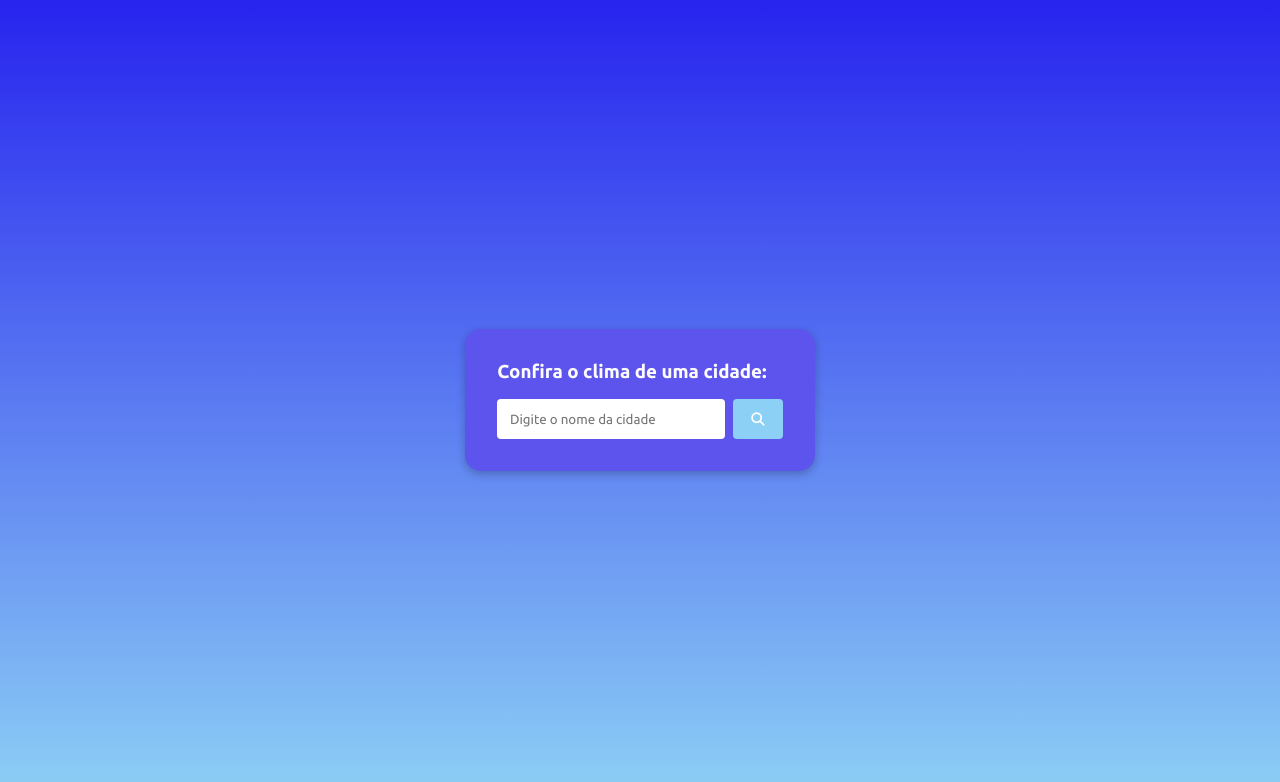
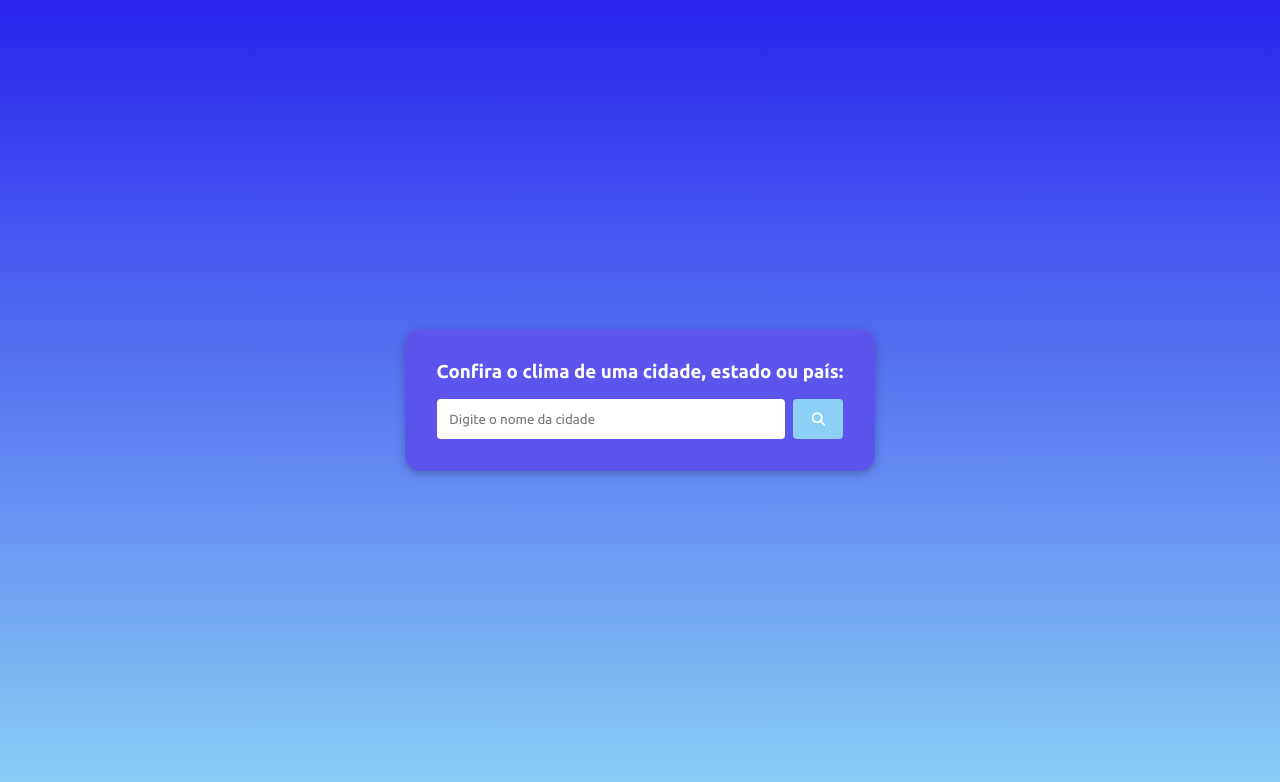
Before and after one commit to kawasousa/Weather-WebPage, a plain HTML site: page index.html in a window 1280 px wide. Drawn offline with Linux system fonts and the light colour scheme.

Commit message:
:recycle: refactor: Altera o título do formulário

```diff
--- a/index.html
+++ b/index.html
@@ -23,7 +23,7 @@
 <body>
     <div class="container">
         <div class="form">
-            <h3>Confira o clima de uma cidade:</h3>
+            <h3>Confira o clima de uma cidade, estado ou país:</h3>
             <div class="form-input-container">
                 <input type="text" placeholder="Digite o nome da cidade" id="city-input">
                 <button id="search">
```
